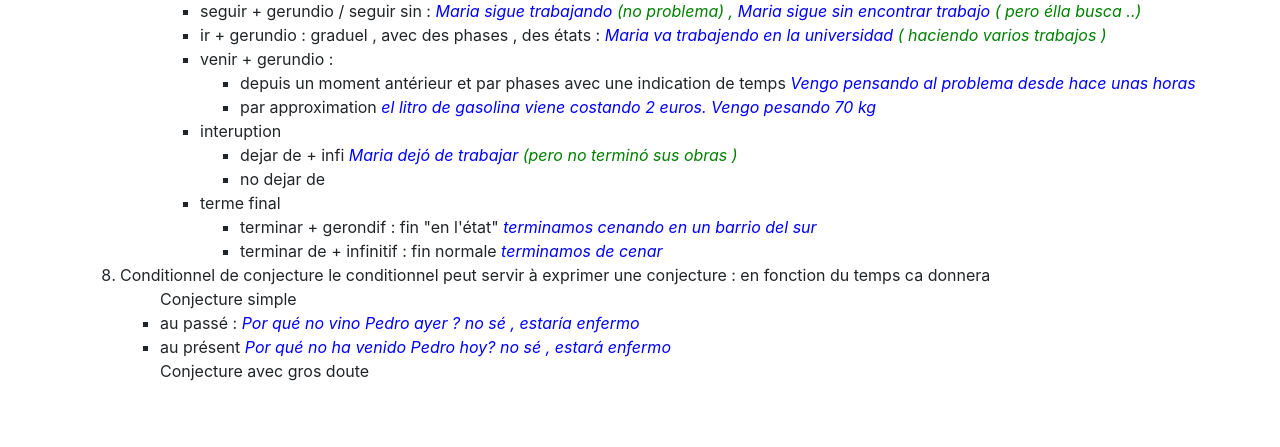
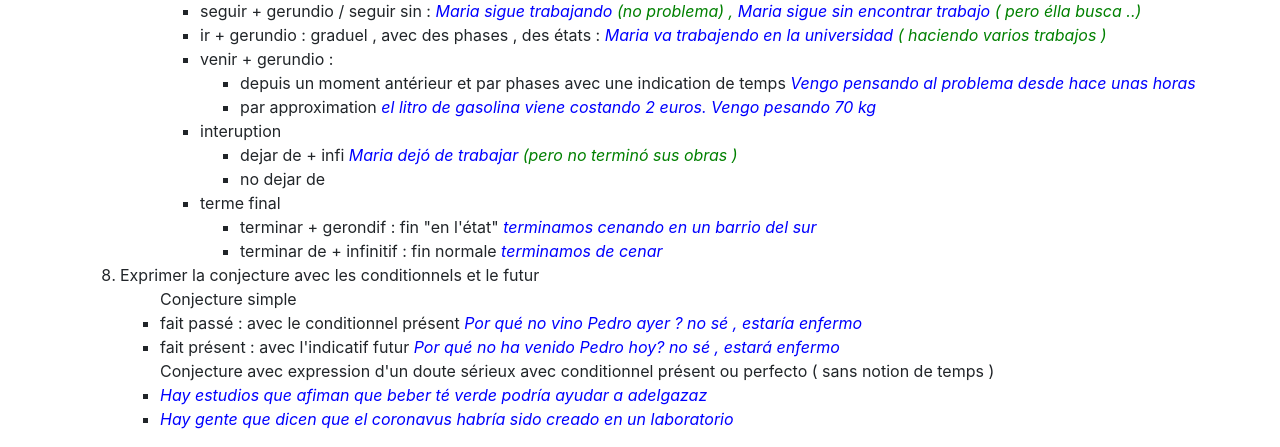
Before and after one commit to kutta75/espanol, a Django app: template verbos/templates/verbos/gramatica.html in a window 1280 px wide, after a click on "-014- Un peu de tout". Shown: the part 1895-2342 px from the top of the page. Before the commit the page ends 2276 px from the top, so only its background shows below. Run offline with Django 3.2, Linux system fonts and the light colour scheme; the template is opened without the code that fills it, so the values that code supplies are empty; some libraries are stand-ins or nearby versions.

Commit message:
Update gramatica.html

```diff
--- a/verbos/templates/verbos/gramatica.html
+++ b/verbos/templates/verbos/gramatica.html
@@ -1529,14 +1529,15 @@ L'impératif se deduit très exactement du <span style="font-weight:bold;color:r
 			</ul>
 
 		</ol>
-	<li> Conditionnel de conjecture
-		le conditionnel peut servir à exprimer une conjecture : en fonction du temps ca donnera
+	<li> Exprimer la conjecture avec les conditionnels et le futur
 		<ul> Conjecture simple
-			<li> au passé : <span class="exemple"> Por qué no vino Pedro ayer ? no sé , estaría enfermo </span>
-			<li> au présent <span class="exemple"> Por qué no ha venido Pedro hoy? no sé , estará enfermo </span>
+			<li> fait passé : avec le conditionnel présent <span class="exemple"> Por qué no vino Pedro ayer ? no sé , estaría enfermo </span>
+			<li> fait présent : avec l'indicatif futur <span class="exemple"> Por qué no ha venido Pedro hoy? no sé , estará enfermo </span>
 		</ul>
-		<ul> Conjecture avec gros doute
-		</ul>	</li>
+		<ul> Conjecture avec expression d'un doute sérieux avec conditionnel présent ou perfecto ( sans notion de temps )
+			<li> <span class="exemple"> Hay estudios que afiman que beber té verde podría ayudar a adelgazaz </span>
+			<li> <span class="exemple"> Hay gente que dicen que el coronavus habría sido creado en un laboratorio  </span>
+		</ul>
 	</li>
 </ol>
 </div>
```
